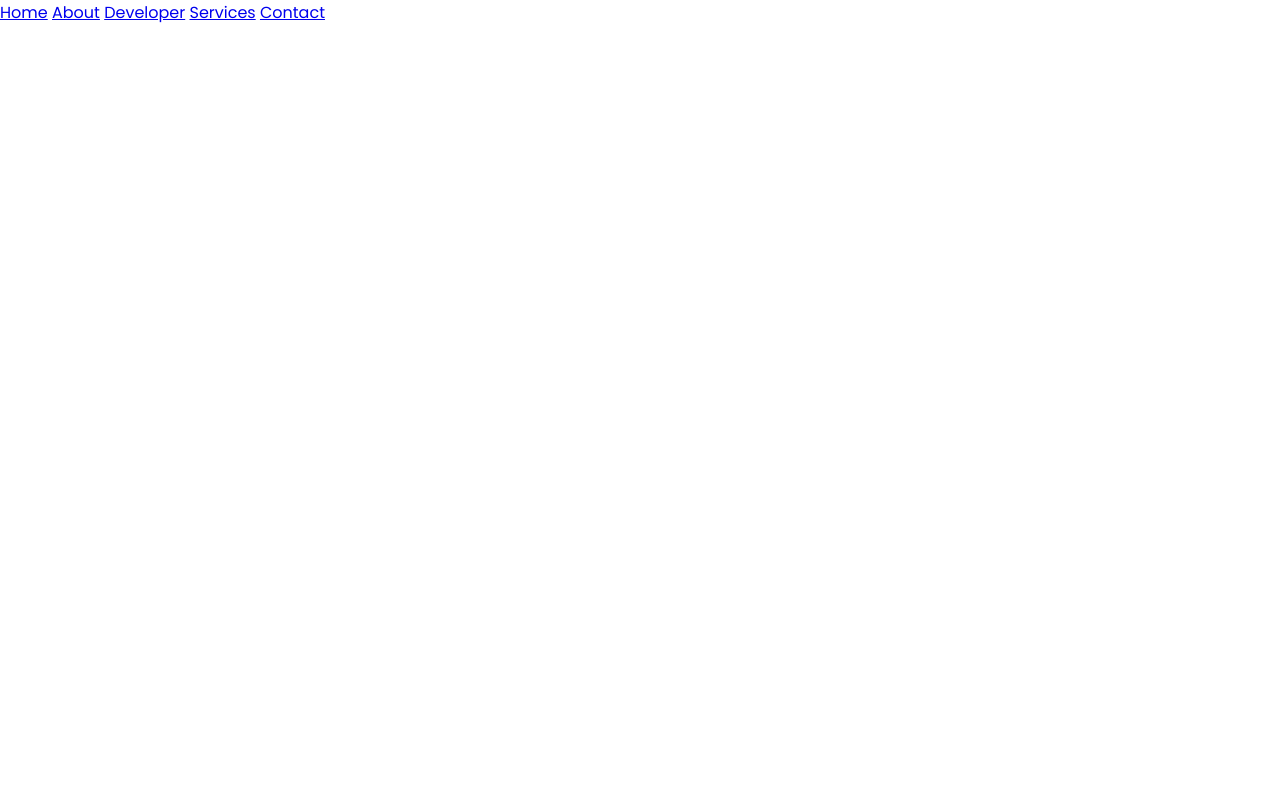
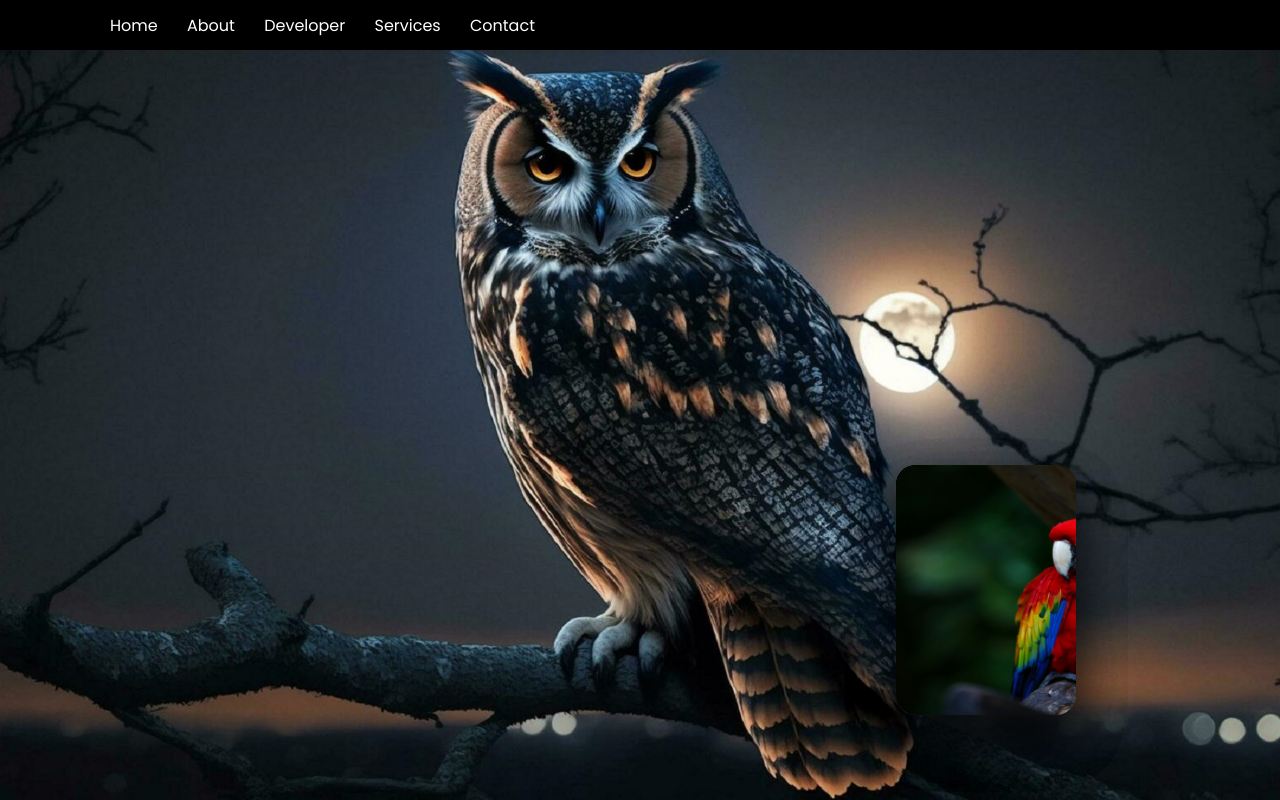
Before and after one commit to DIVYAJEET123/Animal-Encyclopedia, a plain HTML site: page slider.html in a window 1280 px wide. Drawn offline with Linux system fonts and the light colour scheme.

Commit message:
some minor adds

```diff
--- a/slider-style.css
+++ b/slider-style.css
@@ -6,3 +6,60 @@
     box-sizing: border-box;
     font-family: poppins,sans-serif;
 }
+header{
+    width: 100%;
+    max-width: 100%;
+    padding-left: 100px;
+    height: 50px;
+    display: flex;
+    align-items: center;
+    position: relative;
+    z-index: 1000;
+    background-color: #000;
+}
+header nav a{
+    color: #fff;
+    margin-right: 5px;
+    padding: 5px 10px;
+    font-size: 16px;
+    transition: 0.2s;
+    text-decoration: none;
+}
+a:active , a:hover{
+    background: #14ff72cb;
+    border-radius: 4px;
+}
+
+
+/* Carousel section */
+
+.carousel{
+    width: 100vw;
+    height: 100vh;
+    margin-top: -50px;
+    overflow: hidden;
+    position: relative;
+}
+.carousel .list .item{
+    width: 180px;
+    height: 250px;
+    position: absolute;
+    top: 80%;
+    transform: translateY(-70%);
+    left: 70%;
+    border-radius: 20px;
+    box-shadow: 0 25px 50px rgba(0, 0, 0, 0.3);
+    background-position: 50% 50%;
+    background-size: cover;
+    z-index: 100;
+    transition: 1s;
+}
+.carousel .list .item:nth-child(1),
+.carousel .list .item:nth-child(2){
+    top: 0;
+    left: 0;
+    transform: translate(0,0);
+    border-radius: 0;
+    width: 100%;
+    height: 100%;
+}
--- a/slider.html
+++ b/slider.html
@@ -9,12 +9,23 @@
 <body>
     <header>
         <nav>
-            <a href="#">Home</a>
+            <a href="#" class="active">Home</a>
             <a href="#">About</a>
             <a href="#">Developer</a>
             <a href="#">Services</a>
             <a href="#">Contact</a>
         </nav>
     </header>
+
+    <div class="carousel">
+        <div class="list">
+            <div class="item" style="background-image: url(/Animal-Encyclopedia/image/eagel1.jpg);"></div>
+            <div class="item" style="background-image: url(/Animal-Encyclopedia/image/owl1.jpg);"></div>
+            <div class="item" style="background-image: url(/Animal-Encyclopedia/image/owl2.jpg);"></div>
+            <div class="item" style="background-image: url(/Animal-Encyclopedia/image/parrot1.jpg);"></div>
+            <div class="item" style="background-image: url(/Animal-Encyclopedia/image/butterfly1.jpeg);"></div>
+            <div class="item" style="background-image: url(/Animal-Encyclopedia/image/parrot2.jpg);"></div>
+        </div>
+    </div>
 </body>
 </html>
```
Also changed, not shown: image/butterfly1.jpeg (added), image/butterfly2.jpg (added), image/eagel1.jpg (added), image/eagel3.jpg (added), image/heron.jpeg (added), image/kingfirser2.jpeg (added), image/owl1.jpg (added), image/owl2.jpg (added), image/parrot1.jpg (added), image/parrot2.jpg (added), 2 other files.
